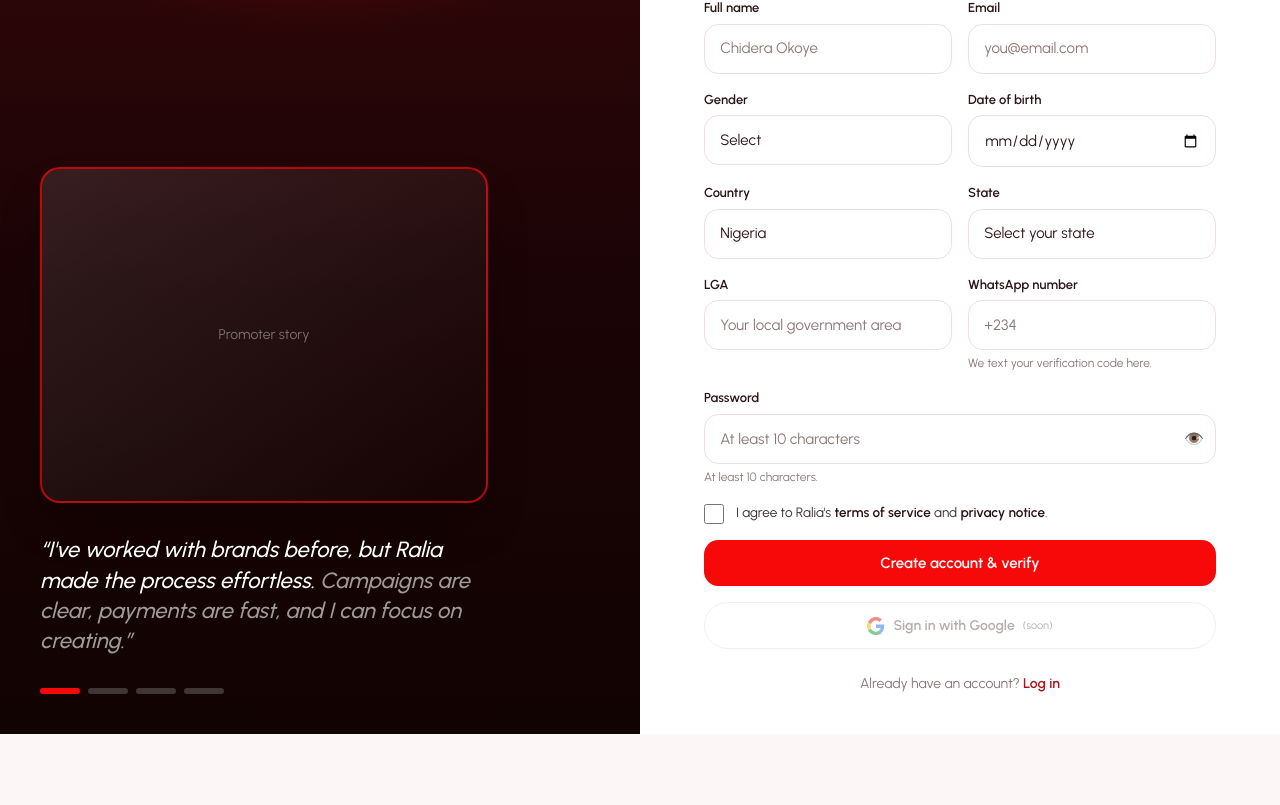
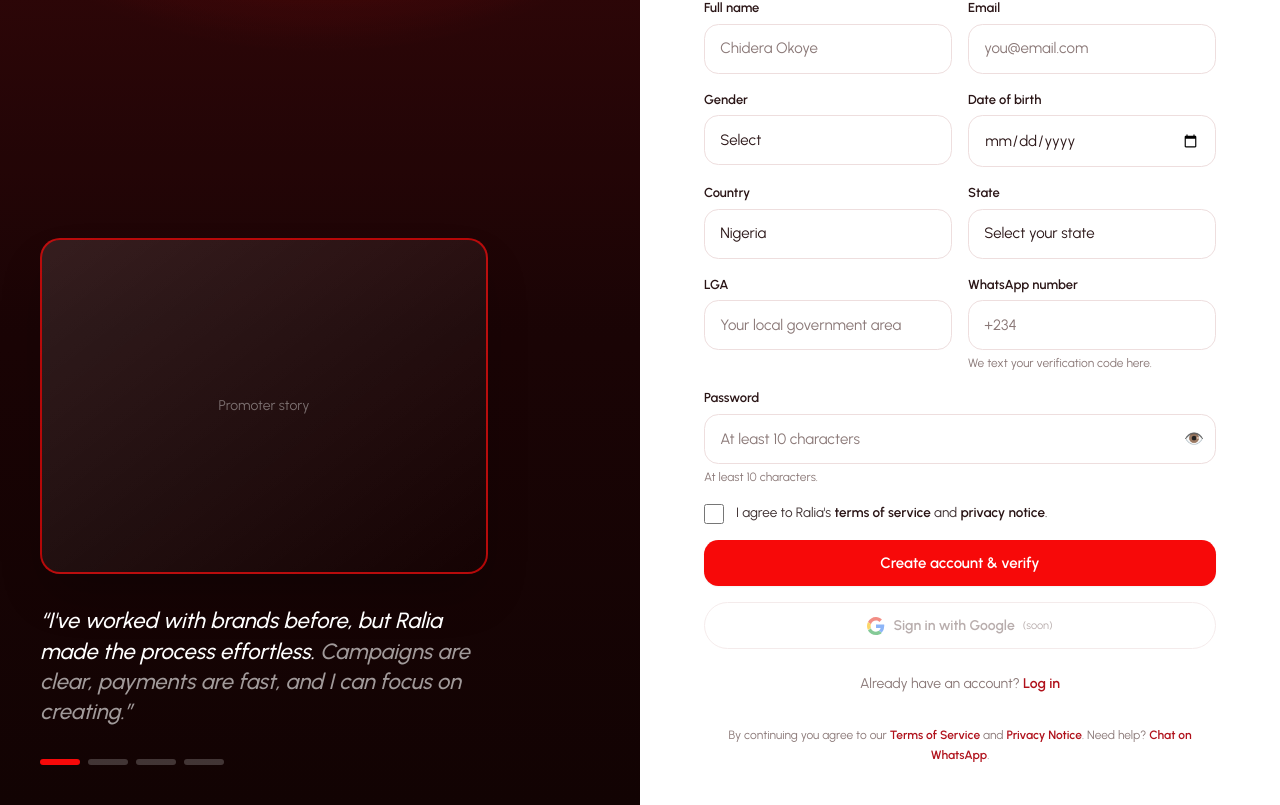
Before and after one commit to theofficialralia/ralia-promoter, a Next.js app: page /register in a window 1280 px wide. Shown: the part 212-1017 px from the top of the page. Before the commit the page ends 946 px from the top, so only its background shows below. Built offline with nearby package versions, Linux system fonts and the light colour scheme.

Commit message:
feat(promoter): real support & legal links (ralia.co)
Shared SUPPORT constants; Help → WhatsApp; profile support + delete-account use
support@ralia.co; auth footer links Terms + Privacy + WhatsApp.

```diff
--- a/app/(app)/profile/page.tsx
+++ b/app/(app)/profile/page.tsx
@@ -11,6 +11,7 @@ import { StatusPill } from '@/components/ui/StatusPill';
 import { IconChevronRight } from '@/components/brand/icons';
 import { api, type BankAccount, type Channel, type Profile } from '@/lib/api';
 import { useAuth } from '@/lib/auth';
+import { SUPPORT } from '@/lib/support';
 import { compactNumber, titleCase } from '@/lib/format';
 
 export default function ProfilePage() {
@@ -79,7 +80,7 @@ export default function ProfilePage() {
       {/* Preferences */}
       <Group title="Preferences">
         <Row href="/onboarding" label="Notification preferences" meta="Email & in-app" />
-        <RowExternal href="mailto:support@ralia.app" label="Help & support" meta="support@ralia.app" />
+        <RowExternal href={SUPPORT.whatsappUrl} label="Help & support" meta="WhatsApp" />
       </Group>
 
       {/* Other */}
@@ -97,11 +98,11 @@ export default function ProfilePage() {
       {confirmDelete && (
         <ConfirmModal
           title="Delete your account?"
-          body="This is permanent and can’t be undone. Account deletion isn’t available in-app yet — contact support@ralia.app and we’ll process it for you."
+          body={`This is permanent and can’t be undone. Account deletion isn’t available in-app yet — contact ${SUPPORT.email} and we’ll process it for you.`}
           confirmLabel="Email support"
           danger
           onClose={() => setConfirmDelete(false)}
-          onConfirm={() => { window.location.href = 'mailto:support@ralia.app?subject=Delete%20my%20account'; setConfirmDelete(false); }}
+          onConfirm={() => { window.location.href = `mailto:${SUPPORT.email}?subject=Delete%20my%20account`; setConfirmDelete(false); }}
         />
       )}
     </div>
--- a/app/(auth)/layout.tsx
+++ b/app/(auth)/layout.tsx
@@ -1,4 +1,5 @@
 import { LogoMark } from '@/components/brand/Logo';
+import { SUPPORT } from '@/lib/support';
 
 /**
  * Split-screen onboarding: a dark brand panel with a testimonial on the left,
@@ -37,8 +38,15 @@ export default function AuthLayout({ children }: { children: React.ReactNode })
         </div>
       </aside>
 
-      <main className="flex items-center justify-center bg-paper px-6 py-10 sm:px-12">
+      <main className="flex flex-col items-center justify-center gap-8 bg-paper px-6 py-10 sm:px-12">
         <div className="w-full max-w-lg">{children}</div>
+        <p className="max-w-lg text-center text-[12px] leading-relaxed text-muted">
+          By continuing you agree to our{' '}
+          <a href={SUPPORT.termsUrl} target="_blank" rel="noreferrer" className="font-semibold text-brand-700">Terms of Service</a>{' '}and{' '}
+          <a href={SUPPORT.privacyUrl} target="_blank" rel="noreferrer" className="font-semibold text-brand-700">Privacy Notice</a>.
+          {' '}Need help?{' '}
+          <a href={SUPPORT.whatsappUrl} target="_blank" rel="noreferrer" className="font-semibold text-brand-700">Chat on WhatsApp</a>.
+        </p>
       </main>
     </div>
   );
--- a/components/layout/Sidebar.tsx
+++ b/components/layout/Sidebar.tsx
@@ -7,6 +7,7 @@ import { Avatar } from '@/components/ui/Avatar';
 import { IconCampaigns, IconCollapse, IconFinance, IconLogout, IconOffers, IconSupport } from '@/components/brand/icons';
 import { useAuth } from '@/lib/auth';
 import { nameFromEmail } from '@/lib/format';
+import { SUPPORT } from '@/lib/support';
 
 const NAV = [
   { href: '/offers', label: 'Offers', Icon: IconOffers },
@@ -65,7 +66,9 @@ export function Sidebar({ collapsed = false, onToggleCollapse }: { collapsed?: b
 
       <div className="mt-auto space-y-1">
         <a
-          href="mailto:support@ralia.app"
+          href={SUPPORT.whatsappUrl}
+          target="_blank"
+          rel="noreferrer"
           title={collapsed ? 'Help & Support' : undefined}
           className={`flex items-center rounded-xl py-2.5 text-[14px] font-semibold text-white/65 transition hover:bg-white/10 hover:text-white ${collapsed ? 'justify-center' : 'gap-3 px-3'}`}
         >
--- /dev/null
+++ b/lib/support.ts
@@ -0,0 +1,12 @@
+/**
+ * Ralia support & legal constants (dev-support spec R736-GEN-OD-00001).
+ * Single source so every surface links the real WhatsApp/email/legal pages.
+ */
+export const SUPPORT = {
+  whatsapp: '+234 813 937 6563',
+  whatsappUrl: 'https://wa.me/2348139376563',
+  email: 'support@ralia.co',
+  business: 'business@ralia.co',
+  termsUrl: 'https://www.ralia.co/terms-of-service.html',
+  privacyUrl: 'https://www.ralia.co/privacy.html',
+} as const;
```
